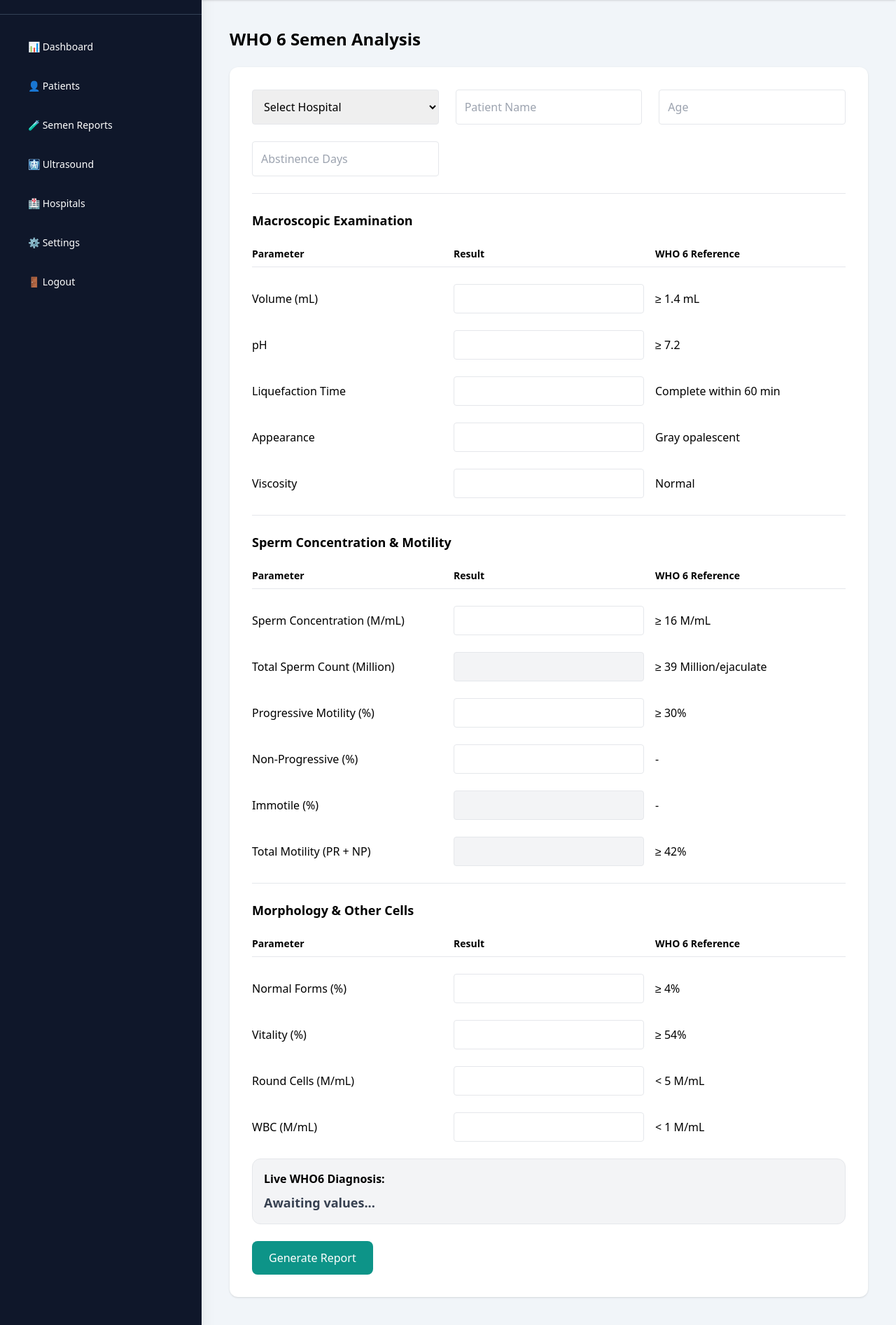
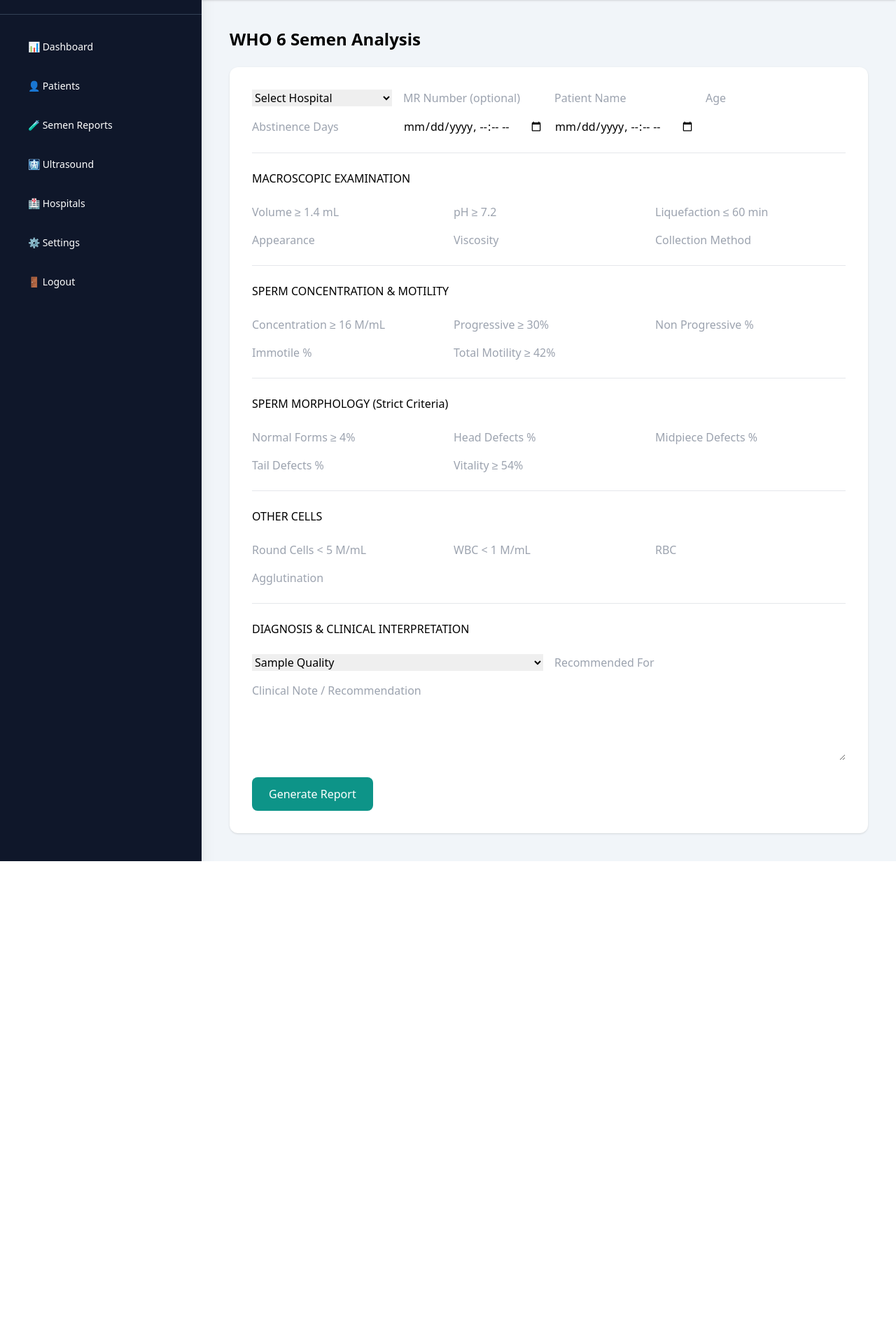
Before and after one commit to adnanjabbar/ivfexperts-website, a PHP site: page /admin/modules/semen/create.php in a window 1280 px wide. Shown: the part 80-1974 px from the top of the page at 70% size. After the commit the page ends 1311 px from the top, so only its background shows below. Run offline with PHP 8.4, Linux system fonts and the light colour scheme; the visitor is signed in with stand-in values (Sample User, id 1); data that the repository does not hold is empty; some libraries are stand-ins or nearby versions.

Commit message:
Fix semen module crash

```diff
--- a/admin/modules/semen/create.php
+++ b/admin/modules/semen/create.php
@@ -15,71 +15,113 @@ if ($_SERVER["REQUEST_METHOD"] === "POST") {
 
     $report_number = generate_report_number("semen");
 
-    $hospital_id = $_POST['hospital_id'] ?? 0;
+    // BASIC INFO
+    $hospital_id      = intval($_POST['hospital_id']);
+    $mr_number        = trim($_POST['mr_number']);
+    $patient_name     = trim($_POST['patient_name']);
+    $patient_age      = intval($_POST['patient_age']);
+    $abstinence_days  = intval($_POST['abstinence_days']);
 
-    $patient_name = $_POST['patient_name'] ?? '';
-    $patient_age = $_POST['patient_age'] ?? 0;
-    $abstinence_days = $_POST['abstinence_days'] ?? 0;
+    $collection_datetime = $_POST['collection_datetime'] ?: NULL;
+    $analysis_datetime   = $_POST['analysis_datetime'] ?: NULL;
 
-    $volume = floatval($_POST['volume']);
-    $ph = $_POST['ph'] ?? 0;
-    $concentration = floatval($_POST['concentration']);
-    $progressive = floatval($_POST['progressive']);
-    $non_progressive = floatval($_POST['non_progressive']);
-    $immotile = 100 - $total_motility;
+    // MACROSCOPIC
+    $volume         = floatval($_POST['volume']);
+    $ph             = floatval($_POST['ph']);
+    $liquefaction   = $_POST['liquefaction'] ?? '';
+    $appearance     = $_POST['appearance'] ?? '';
+    $viscosity      = $_POST['viscosity'] ?? '';
+    $collection_method = $_POST['collection_method'] ?? '';
+
+    // MICROSCOPIC
+    $concentration      = floatval($_POST['concentration']);
+    $progressive        = floatval($_POST['progressive']);
+    $non_progressive    = floatval($_POST['non_progressive']);
+    $total_motility     = $progressive + $non_progressive;
+    $immotile           = 100 - $total_motility;
     if($immotile < 0) $immotile = 0;
-    $morphology = floatval($_POST['morphology']);
-    $total_count = $volume * $concentration;
-    $total_motility = $progressive + $non_progressive;
-    $vitality = $_POST['vitality'] ?? 0;
-    $round_cells = $_POST['round_cells'] ?? 0;
-    $wbc = $_POST['wbc'] ?? 0;
-    $rbc = $_POST['rbc'] ?? 0;
 
+    $total_count    = $volume * $concentration;
+
+    $morphology     = floatval($_POST['morphology']);
+    $head_defects   = floatval($_POST['head_defects']);
+    $midpiece_defects = floatval($_POST['midpiece_defects']);
+    $tail_defects   = floatval($_POST['tail_defects']);
+
+    $vitality       = floatval($_POST['vitality']);
+    $round_cells    = floatval($_POST['round_cells']);
+    $wbc            = floatval($_POST['wbc']);
+    $rbc            = floatval($_POST['rbc']);
+    $agglutination  = $_POST['agglutination'] ?? '';
+
+    $sample_quality = $_POST['sample_quality'] ?? '';
+    $recommended_for = $_POST['recommended_for'] ?? '';
+    $clinical_note  = $_POST['clinical_note'] ?? '';
+
+    // AUTO MR if empty
+    if(empty($mr_number)){
+        $mr_number = "IVF-MR-".date("Y")."-".rand(1000,9999);
+    }
+
+    // INTERPRETATION
     $interpretation = classify_who6([
-    'volume' => $volume,
-    'concentration' => $concentration,
-    'progressive' => $progressive,
-    'total_motility' => $total_motility,
-    'morphology' => $morphology
-]);
+        'volume' => $volume,
+        'concentration' => $concentration,
+        'progressive' => $progressive,
+        'morphology' => $morphology,
+        'wbc' => $wbc
+    ]);
 
-    $stmt = $conn->prepare("INSERT INTO semen_reports
-    (hospital_id, report_number, patient_name, patient_age, abstinence_days,
-     volume, ph, concentration, progressive, non_progressive, immotile,
-     morphology, total_count, total_motility,
-     vitality, round_cells, wbc, rbc,
-     abstinence, collection_method, appearance,
-     liquefaction, viscosity, agglutination,
-     interpretation)
-    VALUES (?,?,?,?,?,?,?,?,?,?,?,?,?,?,?,?,?,?,?,?,?,?,?,?,?)");
+    $stmt = $conn->prepare("
+        INSERT INTO semen_reports (
+            hospital_id, report_number, mr_number,
+            patient_name, patient_age, abstinence_days,
+            collection_datetime, analysis_datetime,
+            volume, ph, liquefaction, appearance, viscosity, collection_method,
+            concentration, progressive, non_progressive, immotile,
+            total_motility, total_count,
+            morphology, head_defects, midpiece_defects, tail_defects,
+            vitality, round_cells, wbc, rbc, agglutination,
+            sample_quality, recommended_for, clinical_note,
+            interpretation
+        )
+        VALUES (?,?,?,?,?,?,?,?,?,?,?,?,?,?,?,?,?,?,?,?,?,?,?,?,?,?,?,?,?,?,?,?,?)
+    ");
 
     $stmt->bind_param(
-        "issiiddddddddddddddssssss",
+        "isssiissddddsddddddddddddddsssss",
         $hospital_id,
         $report_number,
+        $mr_number,
         $patient_name,
         $patient_age,
         $abstinence_days,
+        $collection_datetime,
+        $analysis_datetime,
         $volume,
         $ph,
+        $liquefaction,
+        $appearance,
+        $viscosity,
+        $collection_method,
         $concentration,
         $progressive,
         $non_progressive,
         $immotile,
+        $total_motility,
+        $total_count,
         $morphology,
-        $total_count,
-        $total_motility,
+        $head_defects,
+        $midpiece_defects,
+        $tail_defects,
         $vitality,
         $round_cells,
         $wbc,
         $rbc,
-        $_POST['abstinence'],
-        $_POST['collection_method'],
-        $_POST['appearance'],
-        $_POST['liquefaction'],
-        $_POST['viscosity'],
-        $_POST['agglutination'],
+        $agglutination,
+        $sample_quality,
+        $recommended_for,
+        $clinical_note,
         $interpretation
     );
 
@@ -95,152 +137,82 @@ if ($_SERVER["REQUEST_METHOD"] === "POST") {
 
 <form method="POST" class="bg-white p-8 rounded-xl shadow space-y-6">
 
-<div class="grid grid-cols-3 gap-6">
-
-<select name="hospital_id" required class="border p-3 rounded">
+<div class="grid grid-cols-4 gap-4">
+<select name="hospital_id" required class="input">
 <option value="">Select Hospital</option>
 <?php while($h = $hospitals->fetch_assoc()): ?>
 <option value="<?= $h['id'] ?>"><?= $h['name'] ?></option>
 <?php endwhile; ?>
 </select>
 
-<input type="text" name="patient_name" placeholder="Patient Name" required class="border p-3 rounded">
-<input type="number" name="patient_age" placeholder="Age" class="border p-3 rounded">
-
-<input type="number" name="abstinence_days" placeholder="Abstinence Days" class="border p-3 rounded">
-
+<input type="text" name="mr_number" placeholder="MR Number (optional)" class="input">
+<input type="text" name="patient_name" required placeholder="Patient Name" class="input">
+<input type="number" name="patient_age" required placeholder="Age" class="input">
+<input type="number" name="abstinence_days" placeholder="Abstinence Days" class="input">
+<input type="datetime-local" name="collection_datetime" class="input">
+<input type="datetime-local" name="analysis_datetime" class="input">
 </div>
 
 <hr>
 
-<h2 class="font-semibold text-lg mt-6">Macroscopic Examination</h2>
-
-<div class="grid grid-cols-3 gap-4 text-sm font-semibold border-b pb-2">
-    <div>Parameter</div>
-    <div>Result</div>
-    <div>WHO 6 Reference</div>
-</div>
-
-<div class="grid grid-cols-3 gap-4 items-center mt-2">
-    <div>Volume (mL)</div>
-    <input id="volume" type="number" step="0.01" name="volume" class="border p-2 rounded">
-    <div>≥ 1.4 mL</div>
-</div>
-
-<div class="grid grid-cols-3 gap-4 items-center">
-    <div>pH</div>
-    <input id="ph" type="number" step="0.01" name="ph" class="border p-2 rounded">
-    <div>≥ 7.2</div>
-</div>
-
-<div class="grid grid-cols-3 gap-4 items-center">
-    <div>Liquefaction Time</div>
-    <input type="text" name="liquefaction" class="border p-2 rounded">
-    <div>Complete within 60 min</div>
-</div>
-
-<div class="grid grid-cols-3 gap-4 items-center">
-    <div>Appearance</div>
-    <input type="text" name="appearance" class="border p-2 rounded">
-    <div>Gray opalescent</div>
-</div>
-
-<div class="grid grid-cols-3 gap-4 items-center">
-    <div>Viscosity</div>
-    <input type="text" name="viscosity" class="border p-2 rounded">
-    <div>Normal</div>
+<h3 class="section-title">MACROSCOPIC EXAMINATION</h3>
+<div class="grid grid-cols-3 gap-4">
+<input id="volume" type="number" step="0.01" name="volume" placeholder="Volume ≥ 1.4 mL" class="input">
+<input type="number" step="0.01" name="ph" placeholder="pH ≥ 7.2" class="input">
+<input type="text" name="liquefaction" placeholder="Liquefaction ≤ 60 min" class="input">
+<input type="text" name="appearance" placeholder="Appearance" class="input">
+<input type="text" name="viscosity" placeholder="Viscosity" class="input">
+<input type="text" name="collection_method" placeholder="Collection Method" class="input">
 </div>
 
 <hr>
 
-<h2 class="font-semibold text-lg mt-8">Sperm Concentration & Motility</h2>
-
-<div class="grid grid-cols-3 gap-4 text-sm font-semibold border-b pb-2">
-    <div>Parameter</div>
-    <div>Result</div>
-    <div>WHO 6 Reference</div>
-</div>
-
-<div class="grid grid-cols-3 gap-4 items-center mt-2">
-    <div>Sperm Concentration (M/mL)</div>
-    <input id="concentration" type="number" step="0.01" name="concentration" class="border p-2 rounded">
-    <div>≥ 16 M/mL</div>
-</div>
-
-<div class="grid grid-cols-3 gap-4 items-center">
-    <div>Total Sperm Count (Million)</div>
-    <input id="total_count" type="number" step="0.01" name="total_count" readonly class="border p-2 rounded bg-gray-100">
-    <div>≥ 39 Million/ejaculate</div>
-</div>
-
-<div class="grid grid-cols-3 gap-4 items-center">
-    <div>Progressive Motility (%)</div>
-    <input id="progressive" type="number" step="0.01" name="progressive" class="border p-2 rounded">
-    <div>≥ 30%</div>
-</div>
-
-<div class="grid grid-cols-3 gap-4 items-center">
-    <div>Non-Progressive (%)</div>
-    <input id="non_progressive" type="number" step="0.01" name="non_progressive" class="border p-2 rounded">
-    <div>-</div>
-</div>
-
-<div class="grid grid-cols-3 gap-4 items-center">
-    <div>Immotile (%)</div>
-    <input id="immotile" type="number" step="0.01" name="immotile" readonly class="border p-2 rounded bg-gray-100">
-    <div>-</div>
-</div>
-
-<div class="grid grid-cols-3 gap-4 items-center">
-    <div>Total Motility (PR + NP)</div>
-    <input id="total_motility" type="number" step="0.01" name="total_motility" readonly class="border p-2 rounded bg-gray-100">
-    <div>≥ 42%</div>
+<h3 class="section-title">SPERM CONCENTRATION & MOTILITY</h3>
+<div class="grid grid-cols-3 gap-4">
+<input id="concentration" type="number" step="0.01" name="concentration" placeholder="Concentration ≥ 16 M/mL" class="input">
+<input id="progressive" type="number" step="0.01" name="progressive" placeholder="Progressive ≥ 30%" class="input">
+<input id="non_progressive" type="number" step="0.01" name="non_progressive" placeholder="Non Progressive %" class="input">
+<input id="immotile" type="number" step="0.01" name="immotile" placeholder="Immotile %" class="input">
+<input id="total_motility" type="number" step="0.01" name="total_motility" placeholder="Total Motility ≥ 42%" class="input">
 </div>
 
 <hr>
 
-<h2 class="font-semibold text-lg mt-8">Morphology & Other Cells</h2>
-
-<div class="grid grid-cols-3 gap-4 text-sm font-semibold border-b pb-2">
-    <div>Parameter</div>
-    <div>Result</div>
-    <div>WHO 6 Reference</div>
+<h3 class="section-title">SPERM MORPHOLOGY (Strict Criteria)</h3>
+<div class="grid grid-cols-3 gap-4">
+<input type="number" step="0.01" name="morphology" placeholder="Normal Forms ≥ 4%" class="input">
+<input type="number" step="0.01" name="head_defects" placeholder="Head Defects %" class="input">
+<input type="number" step="0.01" name="midpiece_defects" placeholder="Midpiece Defects %" class="input">
+<input type="number" step="0.01" name="tail_defects" placeholder="Tail Defects %" class="input">
+<input type="number" step="0.01" name="vitality" placeholder="Vitality ≥ 54%" class="input">
 </div>
 
-<div class="grid grid-cols-3 gap-4 items-center mt-2">
-    <div>Normal Forms (%)</div>
-    <input id="morphology" type="number" step="0.01" name="morphology" class="border p-2 rounded">
-    <div>≥ 4%</div>
+<hr>
+
+<h3 class="section-title">OTHER CELLS</h3>
+<div class="grid grid-cols-3 gap-4">
+<input type="number" step="0.01" name="round_cells" placeholder="Round Cells < 5 M/mL" class="input">
+<input type="number" step="0.01" name="wbc" placeholder="WBC < 1 M/mL" class="input">
+<input type="number" step="0.01" name="rbc" placeholder="RBC" class="input">
+<input type="text" name="agglutination" placeholder="Agglutination" class="input">
 </div>
 
-<div class="grid grid-cols-3 gap-4 items-center">
-    <div>Vitality (%)</div>
-    <input type="number" step="0.01" name="vitality" class="border p-2 rounded">
-    <div>≥ 54%</div>
+<hr>
+
+<h3 class="section-title">DIAGNOSIS & CLINICAL INTERPRETATION</h3>
+<div class="grid grid-cols-2 gap-4">
+<select name="sample_quality" class="input">
+<option value="">Sample Quality</option>
+<option>Good</option>
+<option>Moderate</option>
+<option>Poor</option>
+</select>
+<input type="text" name="recommended_for" placeholder="Recommended For" class="input">
+<textarea name="clinical_note" placeholder="Clinical Note / Recommendation"
+class="input col-span-2 h-28"></textarea>
 </div>
 
-<div class="grid grid-cols-3 gap-4 items-center">
-    <div>Round Cells (M/mL)</div>
-    <input type="number" step="0.01" name="round_cells" class="border p-2 rounded">
-    <div>&lt; 5 M/mL</div>
-</div>
-
-<div class="grid grid-cols-3 gap-4 items-center">
-    <div>WBC (M/mL)</div>
-    <input type="number" step="0.01" name="wbc" class="border p-2 rounded">
-    <div>&lt; 1 M/mL</div>
-</div>
-
-<!-- ================= LIVE DIAGNOSIS ================= -->
-
-<div id="diagnosisBox" class="mt-6 p-4 rounded-xl bg-gray-100 border">
-    <strong>Live WHO6 Diagnosis:</strong>
-    <div id="diagnosisText" class="mt-2 text-lg font-semibold text-gray-700">
-        Awaiting values...
-    </div>
-</div>
-
-<button class="bg-teal-600 text-white px-6 py-3 rounded-lg mt-4">
+<button class="bg-teal-600 text-white px-6 py-3 rounded-lg mt-6">
 Generate Report
 </button>
 
```
